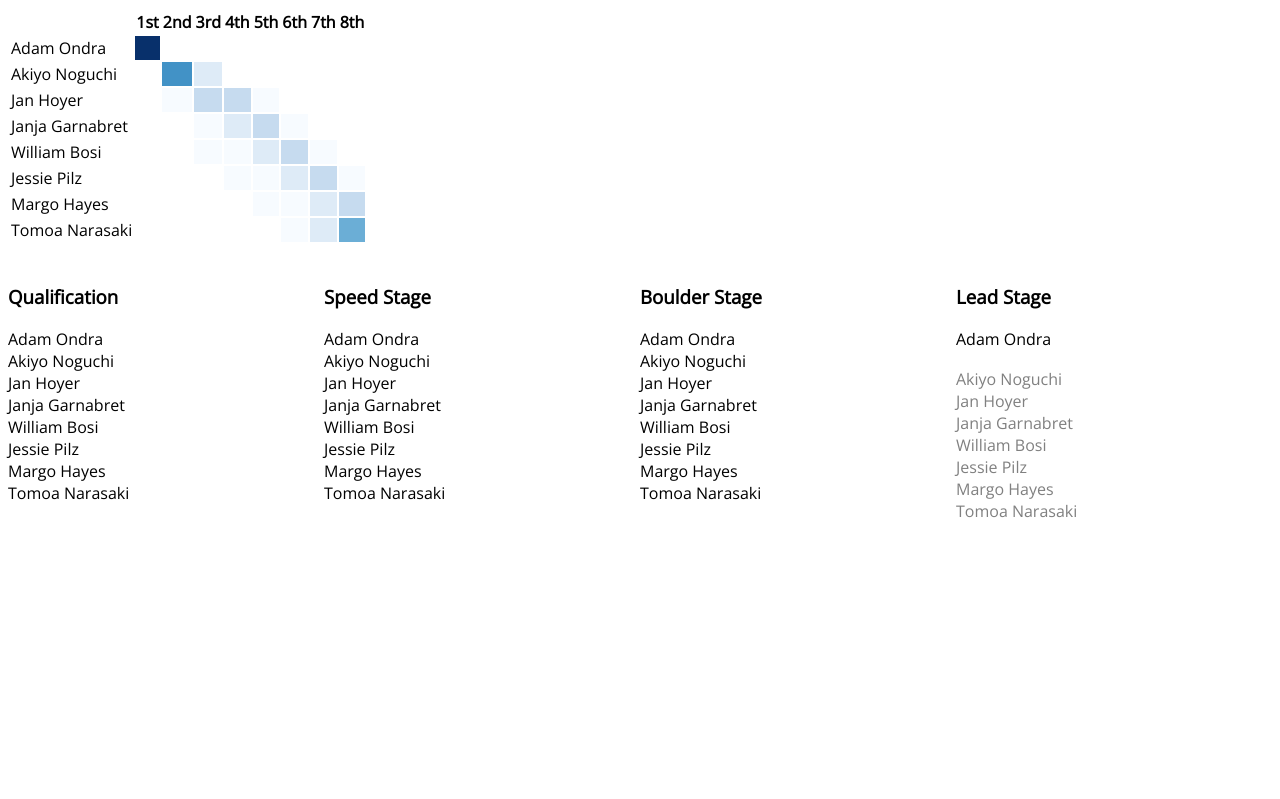
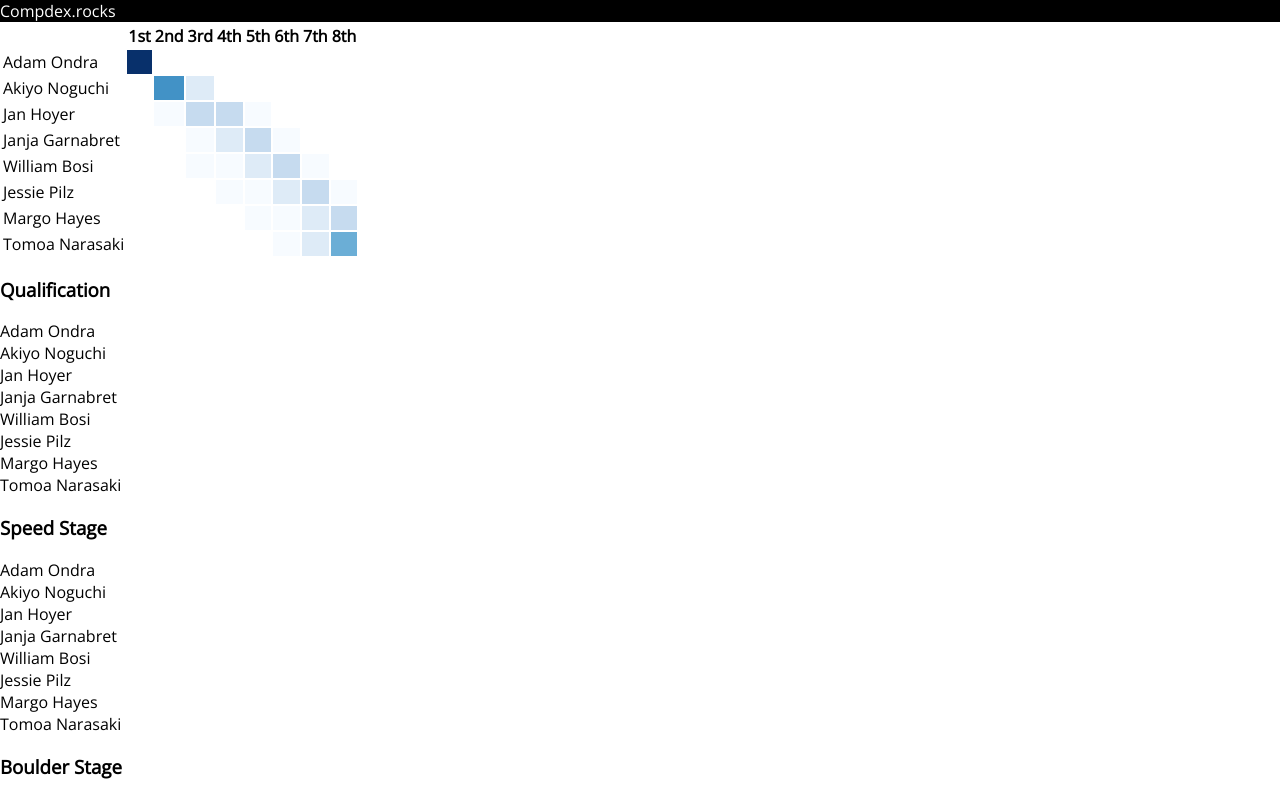
Before and after one commit to harrybiddle/compdex.rocks, a React (Create React App) app: page / in a window 1280 px wide. Shown: the top 799 px of the page. Built offline with nearby package versions, Linux system fonts and the light colour scheme.

Commit message:
Basic mobile layout

```diff
--- a/src/components/app/App.js
+++ b/src/components/app/App.js
@@ -1,6 +1,7 @@
 import Rankings from "../rankings/Rankings";
 import Predictions from "../predictions/Predictions";
 import { probabilities } from "../../common/bruteforce";
+import styles from "./App.module.css";
 import React from "react";
 import update from "immutability-helper";
 
@@ -55,7 +56,8 @@ class App extends React.Component {
       "athlete7",
       "athlete8"
     ],
-    [stages.LEAD]: ["athlete1"]
+    [stages.LEAD]: ["athlete1"],
+    activeTab: 0
   };
 
   computationCanProceed() {
@@ -69,14 +71,58 @@ class App extends React.Component {
     );
   }
 
+  setActiveTab(value) {
+    const newState = update(this.state, { activeTab: { $set: value } });
+    this.setState(newState);
+  }
+
   render() {
     return (
-      <div id="app-container">
+      <div id="app-container" className={styles.appContainer}>
+        {/* -- Header ---------------------------------------------------------------------------------------------- */}
+        <div className={styles.header}>Compdex.rocks</div>
+
+        {/* -- Tab Labels ------------------------------------------------------------------------------------------ */}
+        <div
+          className={[
+            styles.tabLabel,
+            this.state.activeTab === 0 ? styles.activeTabLabel : ""
+          ].join(" ")}
+          onClick={() => this.setActiveTab(0)}
+        >
+          Predictions
+        </div>
+        <div
+          className={[
+            styles.tabLabel,
+            this.state.activeTab === 1 ? styles.activeTabLabel : ""
+          ].join(" ")}
+          onClick={() => this.setActiveTab(1)}
+        >
+          Configuration
+        </div>
+
+        {/* -- Predictions ----------------------------------------------------------------------------------------- */}
+        <div
+          className={[
+            this.state.activeTab === 0 ? "" : styles.inactiveTab,
+            styles.predictions
+          ].join(" ")}
+        >
           {this.computationCanProceed() ? (
             <Predictions {...predictionsProps(this.state)} />
           ) : (
             <div>Finish some stages first</div>
           )}
+        </div>
+
+        {/* -- Configuration --------------------------------------------------------------------------------------- */}
+        <div
+          className={[
+            this.state.activeTab === 1 ? "" : styles.inactiveTab,
+            styles.stages
+          ].join(" ")}
+        >
           <Rankings
             onDragEnd={result =>
               this.setState(newStateOnDragEnd(this.state, result))
@@ -89,6 +135,7 @@ class App extends React.Component {
               [stages.LEAD + "-ranked", stages.LEAD + "-unranked"]
             ]}
           />
+        </div>
       </div>
     );
   }
--- /dev/null
+++ b/src/components/app/App.module.css
@@ -0,0 +1,55 @@
+/* make header section dark */
+.header,
+.tabLabel {
+  background-color: black;
+  color: white;
+}
+
+/* styling for tab labels */
+.tabLabel {
+  text-align: center;
+  cursor: pointer;
+}
+.activeTabLabel {
+  text-decoration: underline;
+}
+
+/***** mobile phones *****/
+@media (max-width: 768px) {
+  .inactiveTab {
+    display: none;
+  }
+
+  .appContainer {
+    display: grid;
+    grid-template-columns: 1fr 1fr;
+    grid-template-areas: "header-area header-area" "tab1-area tab2-area" "content-area content-area";
+  }
+
+  .header {
+    grid-area: header-area;
+  }
+
+  .tabLabel {
+    grid-area: tab1-area;
+  }
+
+  .tabLabel ~ .tabLabel {
+    grid-area: tab2-area;
+  }
+
+  .predictions {
+    grid-area: content-area;
+  }
+
+  .stages {
+    grid-area: content-area;
+  }
+}
+
+/***** desktop *****/
+@media only screen and (min-width: 768px) {
+  .tabLabel {
+    display: none;
+  }
+}
--- a/src/index.css
+++ b/src/index.css
@@ -2,35 +2,7 @@
 
 body {
   font-family: "Open Sans", sans-serif;
+  margin: 0px;
   -webkit-font-smoothing: antialiased;
   -moz-osx-font-smoothing: grayscale;
 }
-
-#app-container {
-  display: grid;
-  grid-template-columns: 1fr 1fr 1fr 1fr;
-  grid-template-rows: 1fr 1fr;
-  grid-template-areas:
-    "probabilities-area probabilities-area probabilities-area probabilities-area"
-    "stage-area-1 stage-area-2 stage-area-3 stage-area-4";
-}
-
-#probabilities-container {
-  grid-area: probabilities-area;
-}
-
-.stage-container {
-  grid-area: stage-area-1;
-}
-
-.stage-container ~ .stage-container {
-  grid-area: stage-area-2;
-}
-
-.stage-container ~ .stage-container ~ .stage-container {
-  grid-area: stage-area-3;
-}
-
-.stage-container ~ .stage-container ~ .stage-container ~ .stage-container {
-  grid-area: stage-area-4;
-}
```
Also changed, not shown: 1 other file (tests, documents, lock files or other folders). Lines whose indentation alone changed are shown as unchanged.
